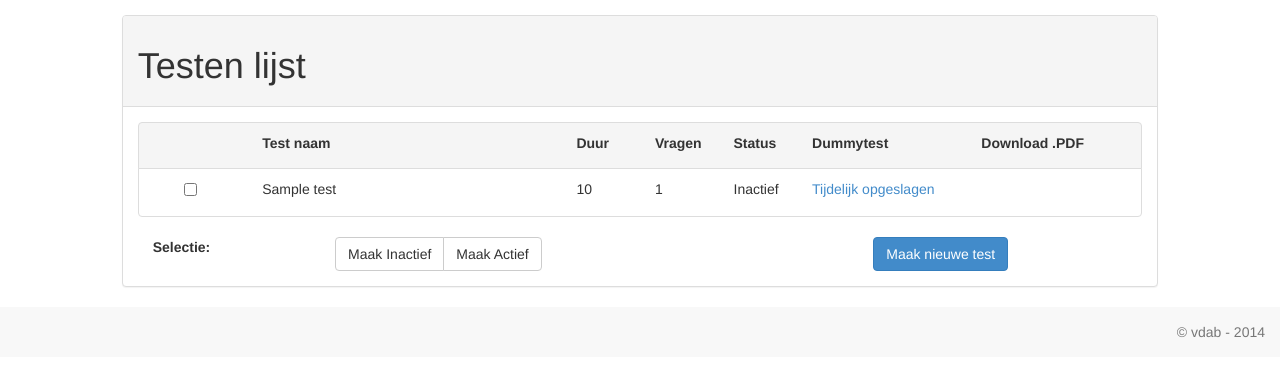
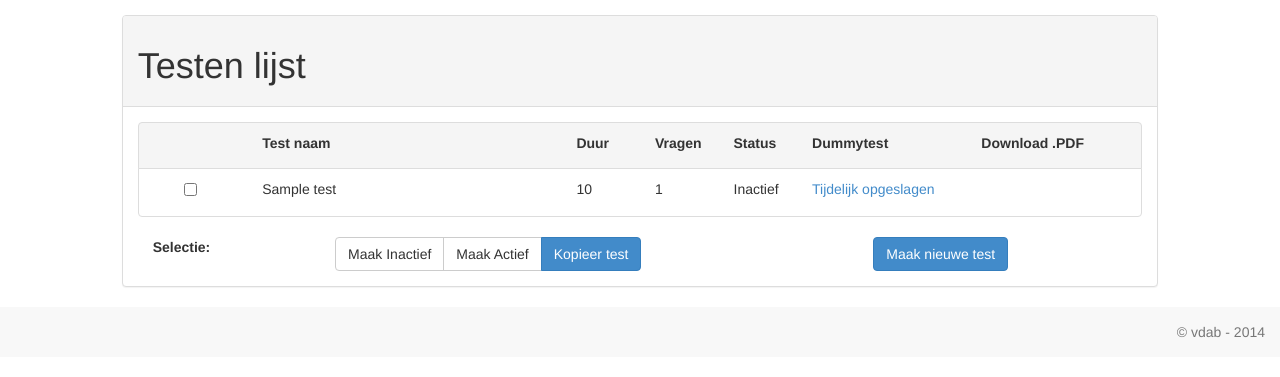
Before and after one commit to jan-vandorpe/mctesting, a PHP site: template src/Mctesting/view/testlist.html.twig in a window 1280 px wide. Shown: the part 73-450 px from the top of the page. Run offline with PHP 8.4, Linux system fonts and the light colour scheme; the template is opened without the code that fills it: most values are stand-ins (such as "Sample title", 1, 10 or a date in 2020); some libraries are stand-ins or nearby versions.

Commit message:
test kopieer button

```diff
--- a/src/Mctesting/view/testlist.html.twig
+++ b/src/Mctesting/view/testlist.html.twig
@@ -86,6 +86,7 @@
                     <div class="btn-group col-xs-8">
                         <button type="submit" class="btn btn-default" formaction="{{app.root}}/testadmin/inactive">Maak Inactief</button>
                         <button type="submit" class="btn btn-default" formaction="{{app.root}}/testadmin/active">Maak Actief</button>
+                        <button type="submit" class="btn btn-primary" formaction="{{app.root}}/testadmin/testcopy/">Kopieer test</button>
                     </div>
                     <div class="col-xs-2">
                         <button type="submit" class="btn btn-primary" formaction="{{app.root}}/testadmin/testcreation/">Maak nieuwe test</button>
```
